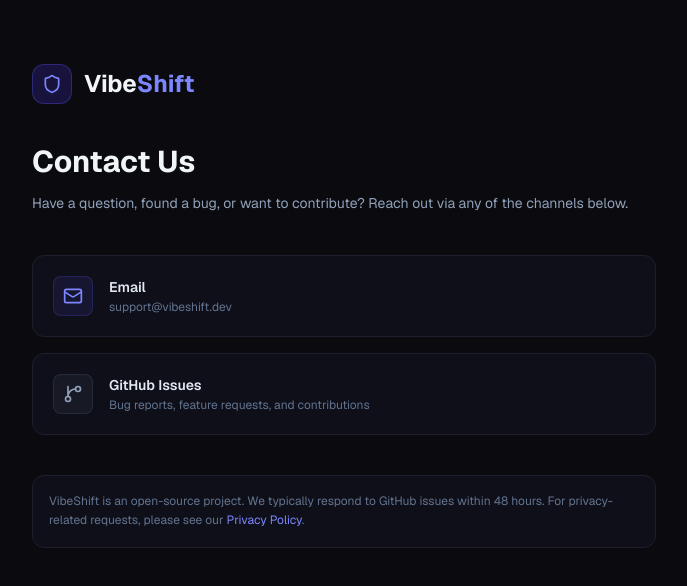
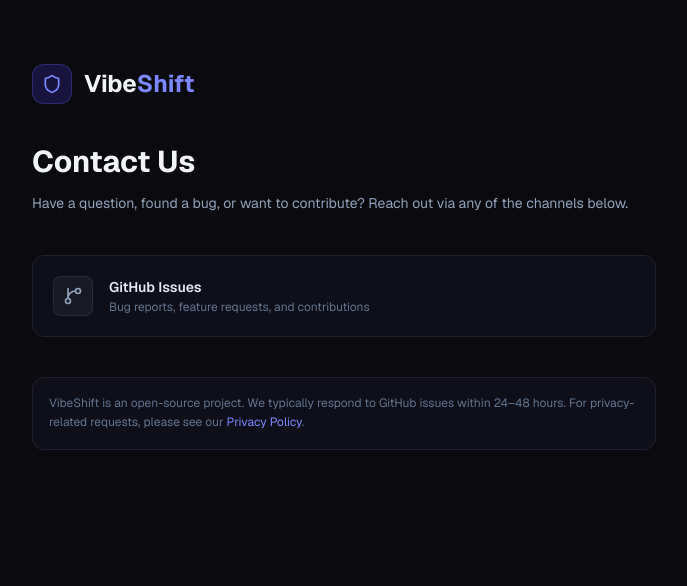
Before and after one commit to piyush036-ai/vibeshift, a Next.js app: page /contact in a window 1280 px wide. Shown: the top 586 px of the page, without its empty margins (296-983 px from the left). Built offline with nearby package versions, Linux system fonts and the light colour scheme; no server answers.

Commit message:
fix: remove email from contact and privacy pages, keep GitHub Issues only

```diff
--- a/src/app/contact/page.tsx
+++ b/src/app/contact/page.tsx
@@ -1,5 +1,5 @@
 import type { Metadata } from "next";
-import { Mail, GitBranch, Shield } from "lucide-react";
+import { GitBranch, Shield } from "lucide-react";
 
 export const metadata: Metadata = {
   title: "Contact — VibeShift",
@@ -27,19 +27,6 @@ export default function ContactPage() {
         <div className="space-y-4">
 
           <a
-            href="mailto:support@vibeshift.dev"
-            className="flex items-center gap-4 p-5 bg-[#0f0f1a] border border-[#1e1e2e] hover:border-indigo-500/30 rounded-xl transition-all group"
-          >
-            <div className="w-10 h-10 rounded-lg bg-indigo-500/10 border border-indigo-500/20 flex items-center justify-center shrink-0">
-              <Mail className="w-5 h-5 text-indigo-400" />
-            </div>
-            <div>
-              <p className="text-sm font-semibold text-slate-200 group-hover:text-indigo-300 transition-colors">Email</p>
-              <p className="text-xs text-slate-500 mt-0.5">support@vibeshift.dev</p>
-            </div>
-          </a>
-
-          <a
             href="https://github.com/piyush036-ai/vibeshift/issues"
             target="_blank"
             rel="noopener noreferrer"
@@ -58,8 +45,8 @@ export default function ContactPage() {
 
         <div className="mt-10 p-4 bg-[#0f0f1a] border border-[#1e1e2e] rounded-xl">
           <p className="text-xs text-slate-500 leading-relaxed">
-            VibeShift is an open-source project. We typically respond to GitHub issues within 48 hours.
-            For privacy-related requests, please see our{" "}
+            VibeShift is an open-source project. We typically respond to GitHub issues within 24–48 hours.
+              For privacy-related requests, please see our{" "}
             <a href="/privacy" className="text-indigo-400 hover:underline">Privacy Policy</a>.
           </p>
         </div>
--- a/src/app/privacy/page.tsx
+++ b/src/app/privacy/page.tsx
@@ -62,7 +62,7 @@ export default function PrivacyPage() {
 
           <section>
             <h2 className="text-lg font-semibold text-slate-100 mb-3">7. Contact</h2>
-            <p>For privacy questions, contact us at <a href="mailto:support@vibeshift.dev" className="text-indigo-400 hover:underline">support@vibeshift.dev</a> or open an issue on our <a href="https://github.com/piyush036-ai/vibeshift" className="text-indigo-400 hover:underline" target="_blank" rel="noopener noreferrer">GitHub repository</a>.</p>
+            <p>For privacy questions, open an issue on our <a href="https://github.com/piyush036-ai/vibeshift/issues" className="text-indigo-400 hover:underline" target="_blank" rel="noopener noreferrer">GitHub repository</a>.</p>
           </section>
 
         </div>
```
